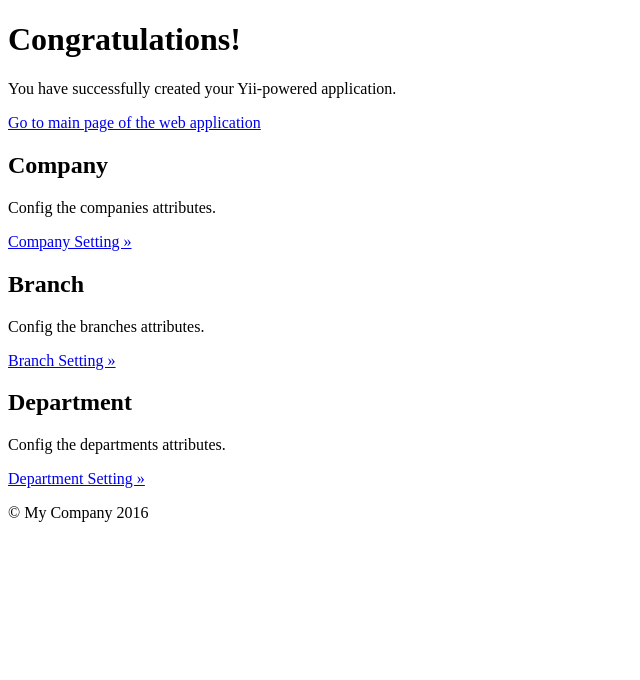
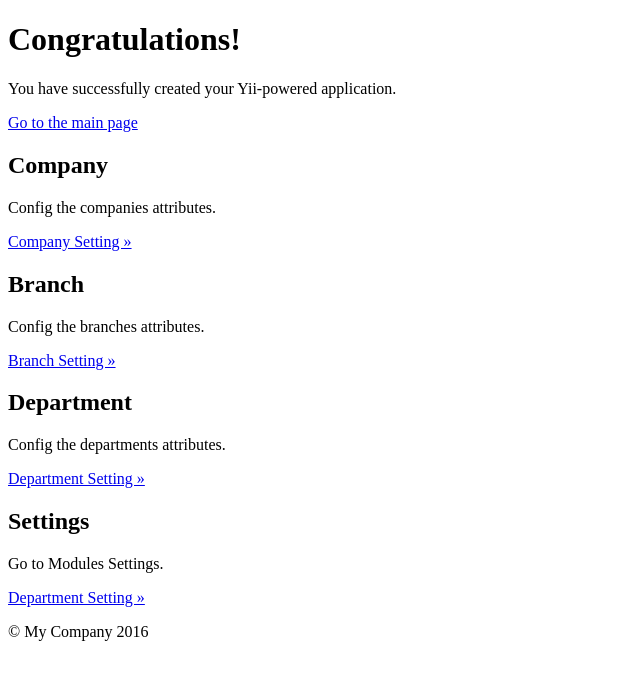
Before and after one commit to wangjulong/plsdev, a Yii app: template backend/views/site/index.php in a window 1280 px wide. Shown: the top 680 px of the page, without its empty margins (0-640 px from the left). Run offline with PHP 8.4 and a stand-in for Yii, Linux system fonts and the light colour scheme; the template is opened without the code that fills it, so the values that code supplies are empty; some libraries are stand-ins or nearby versions.

Commit message:
Lesson 12 Gii 生成模块 settings

```diff
--- a/backend/views/site/index.php
+++ b/backend/views/site/index.php
@@ -11,33 +11,40 @@ $this->title = 'My Yii Application';
 
         <p class="lead">You have successfully created your Yii-powered application.</p>
 
-        <p><a class="btn btn-lg btn-success" href="http://plsdev.dev">Go to main page of the web application</a></p>
+        <p><a class="btn btn-lg btn-success" href="http://plsdev.dev">Go to the main page</a></p>
     </div>
 
     <div class="body-content">
 
         <div class="row">
-            <div class="col-lg-4">
+            <div class="col-lg-3">
                 <h2>Company</h2>
 
                 <p>Config the companies attributes.</p>
 
                 <p><a class="btn btn-default" href="http://plsdevback.dev/companies">Company Setting &raquo;</a></p>
             </div>
-            <div class="col-lg-4">
+            <div class="col-lg-3">
                 <h2>Branch</h2>
 
                 <p>Config the branches attributes.</p>
 
                 <p><a class="btn btn-default" href="http://plsdevback.dev/branches">Branch Setting &raquo;</a></p>
             </div>
-            <div class="col-lg-4">
+            <div class="col-lg-3">
                 <h2>Department</h2>
 
                 <p>Config the departments attributes.</p>
 
                 <p><a class="btn btn-default" href="http://plsdevback.dev/departments">Department Setting &raquo;</a></p>
             </div>
+            <div class="col-lg-3">
+                <h2>Settings</h2>
+
+                <p>Go to Modules Settings.</p>
+
+                <p><a class="btn btn-default" href="http://plsdevback.dev/settings">Department Setting &raquo;</a></p>
+            </div>
         </div>
 
     </div>
```
Also changed, not shown: backend/modules/settings/Settings.php (added, +15 -0 lines), backend/modules/settings/controllers/DefaultController.php (added, +13 -0 lines), backend/modules/settings/views/default/index.php (added, +12 -0 lines), backend/views/departments/_form.php (+12 -3 lines).
